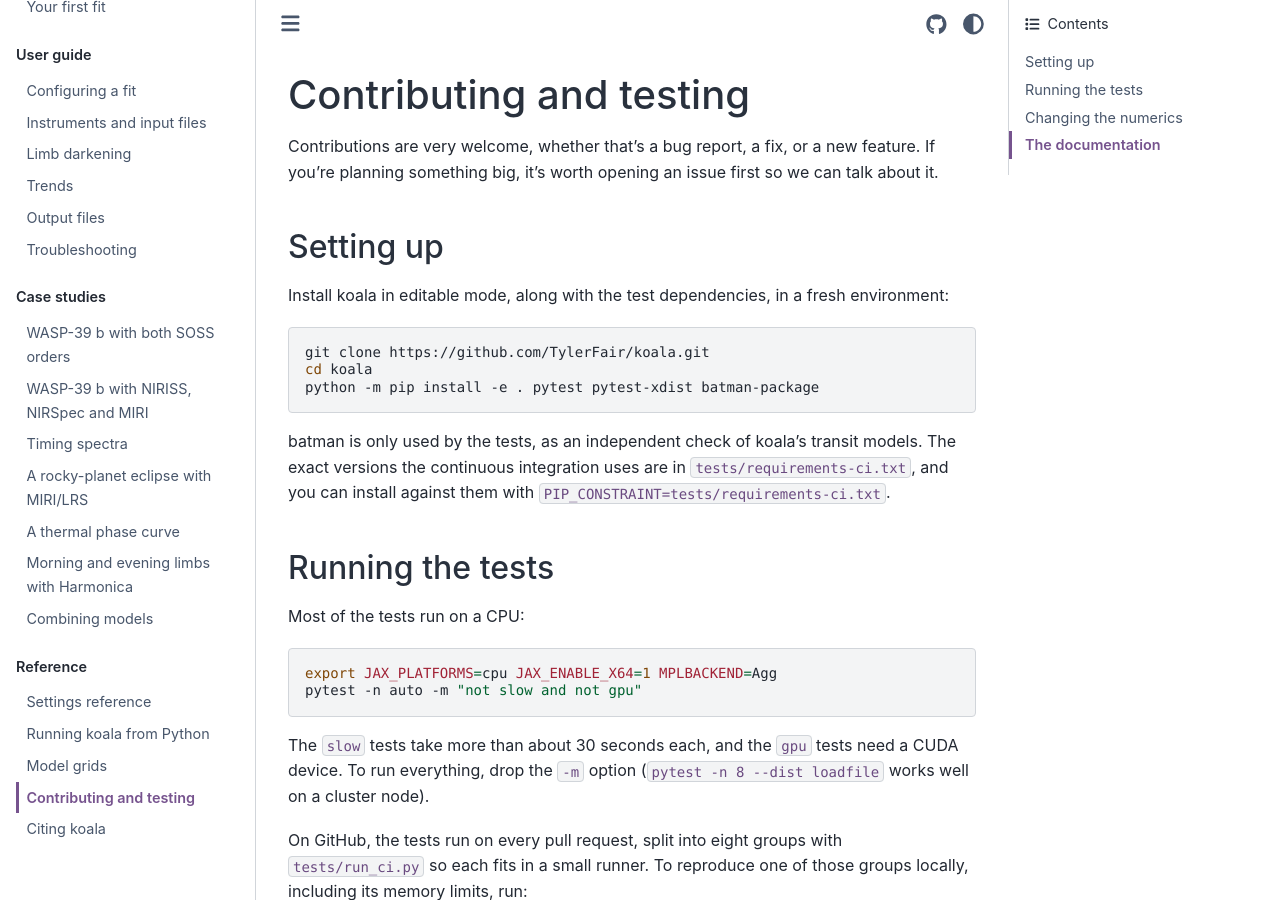
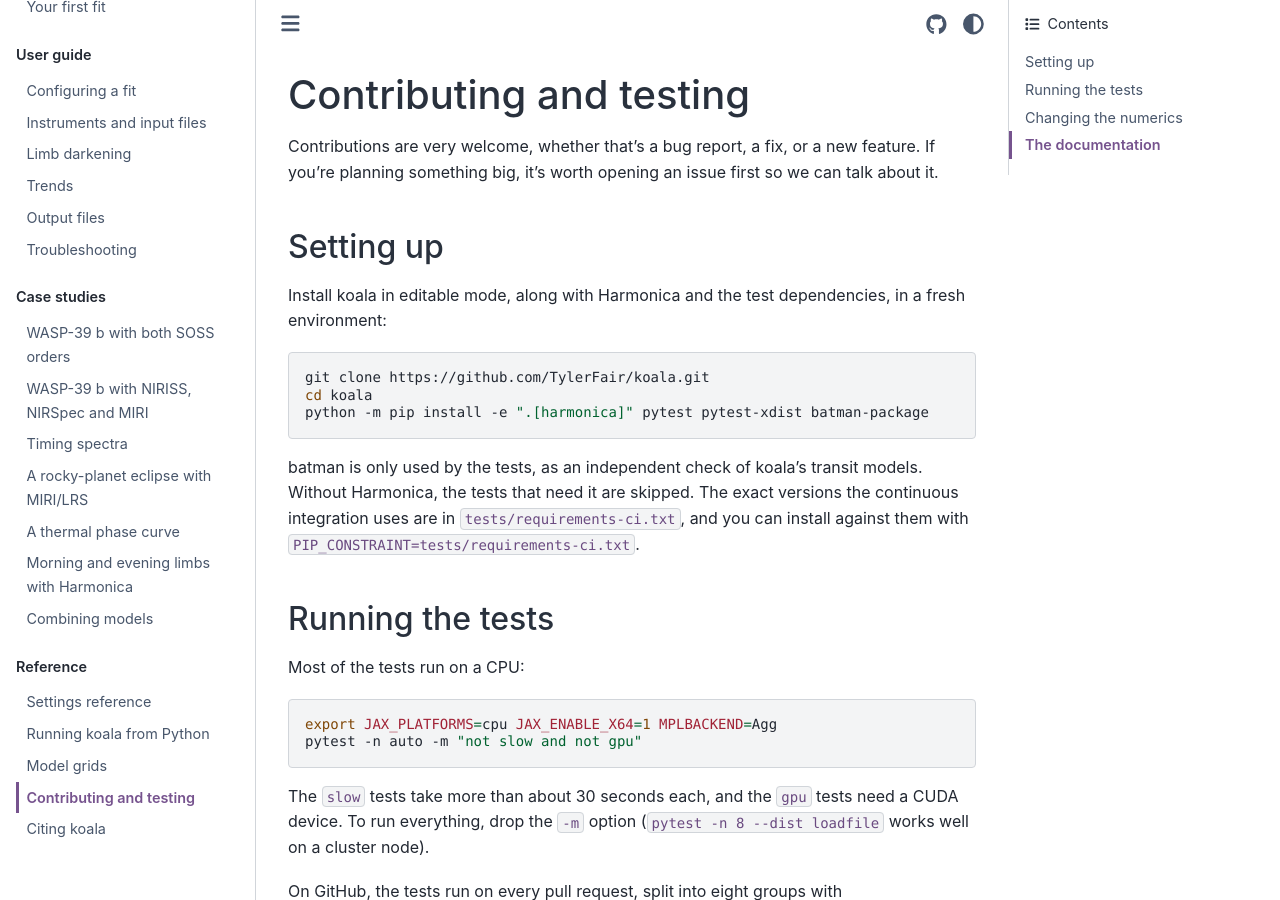
Before and after one commit to TylerFair/koala, a Sphinx documentation site: the page built from docs/reference/development.md, in a window 1280 px wide and 900 px high. Built offline with Sphinx 7.4.7 and the Sphinx Book theme 1.1.4, drawn with Linux system fonts in a browser that asks for light colours.

Commit message:
Make Harmonica an optional install
Harmonica is the only dependency that compiles C++, and only the
Harmonica case study needs it. koala now installs without it, and
python -m pip install ".[harmonica]" adds it. A fit with
transit_engine: harmonica stops straight away with that command if
Harmonica is missing, and the tests that need it are skipped.

The installation page now covers the C++ compiler and Harmonica in
its last section, and the Harmonica case study says how to install
it at the top.

````diff
--- a/docs/reference/development.md
+++ b/docs/reference/development.md
@@ -5,15 +5,16 @@ If you're planning something big, it's worth opening an issue first so we can ta
 
 ## Setting up
 
-Install koala in editable mode, along with the test dependencies, in a fresh environment:
+Install koala in editable mode, along with Harmonica and the test dependencies, in a fresh environment:
 
 ```bash
 git clone https://github.com/TylerFair/koala.git
 cd koala
-python -m pip install -e . pytest pytest-xdist batman-package
+python -m pip install -e ".[harmonica]" pytest pytest-xdist batman-package
 ```
 
 batman is only used by the tests, as an independent check of koala's transit models.
+Without Harmonica, the tests that need it are skipped.
 The exact versions the continuous integration uses are in `tests/requirements-ci.txt`, and you can install against them with `PIP_CONSTRAINT=tests/requirements-ci.txt`.
 
 ## Running the tests
--- a/pyproject.toml
+++ b/pyproject.toml
@@ -30,6 +30,8 @@ docs = [
 ]
 test = ["pytest"]
 plots = ["SciencePlots", "cmcrameri"]
+# Harmonica (transit_engine: harmonica) compiles C++ when it installs, so it is optional.
+harmonica = ["planet-harmonica @ git+https://github.com/TylerFair/harmonica@c8e9233bfc99ba55edbffc0dcc4e562b163a8d21"]
 
 [project.scripts]
 koala = "koala.cli:main"
--- a/requirements.txt
+++ b/requirements.txt
@@ -14,8 +14,6 @@ jaxopt>=0.8.3
 # tinygp comes from the Koala fork (upstream dfm/tinygp main with the parallel
 # associative-scan quasiseparable solver; branch koala-stable, pinned by commit).
 tinygp @ git+https://github.com/TylerFair/tinygp.git@96d110c8fb4350b0daf50f7f1f86a9196b82fcd4
-
-planet-harmonica @ git+https://github.com/TylerFair/harmonica@c8e9233bfc99ba55edbffc0dcc4e562b163a8d21
 
 # Scientific arrays, FITS/CSV input, configuration, and limb darkening
 numpy
````
Also changed, not shown: README.md (+2 -2 lines), docs/case_studies/harmonica.md (+7 -0 lines), docs/guide/troubleshooting.md (+2 -2 lines), docs/install.md (+15 -6 lines), docs/reference/settings.md (+1 -1 lines), .readthedocs.yaml, 5 other files.
